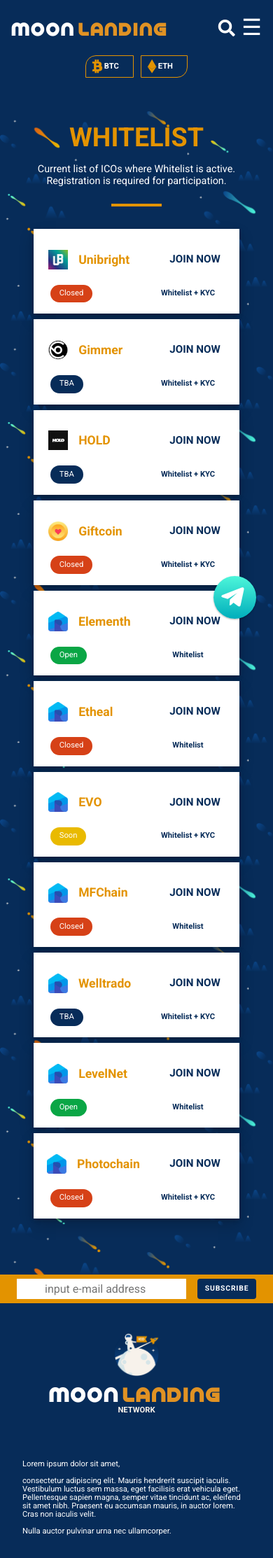
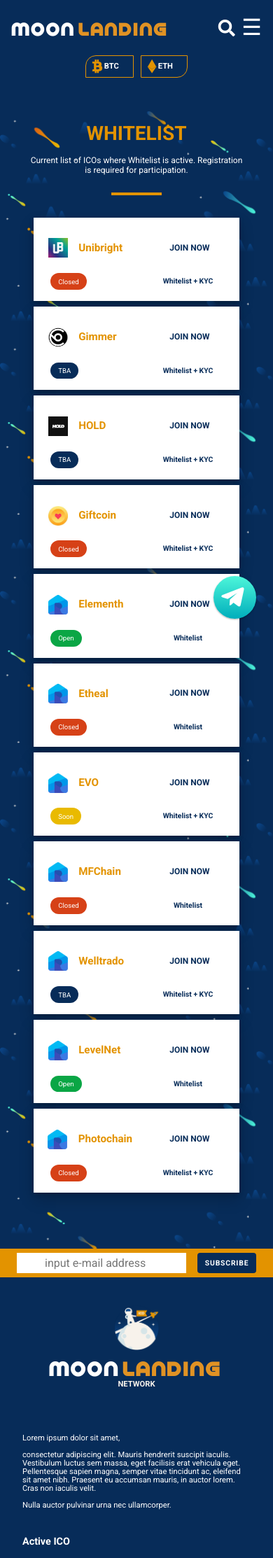
Before and after one commit to moonlandingnetwork/moonlandingnetwork.github.io, a Jekyll site: the page built from whitelist.html, in a window 390 px wide. Shown: the top 2226 px of the page at 70% size. Built offline with Jekyll 4.4.1, drawn with Linux system fonts in a browser that asks for light colours; cached includes are drawn as plain includes; nearby versions of some CDN libraries; comment, search, counter and statistics services are not loaded.

Commit message:
Mobile Layout Revision

```diff
--- a/css/style.css
+++ b/css/style.css
@@ -3263,5 +3263,25 @@ footer{
         font-size: 0.85em;
 
     }
+    /* Whitelist Page */
+    .whitelist-title h1{
+        font-size: 1.75em;
+    }
+    .whitelist-title p{
+        font-size: 0.75em;
+    }
+    .ico-project-name.minimal h5{
+        font-size: 0.95rem;
+    }
+    .ico-category{
+        font-size: 0.65rem !important;
+    }
+    #whitelist-status-parent button {
+        font-size: 0.6rem;
+        padding: 0.4rem 0.7rem;
+    }
+    .ico-action a{
+        font-size: 0.75rem;
+    }
 
 }
```
